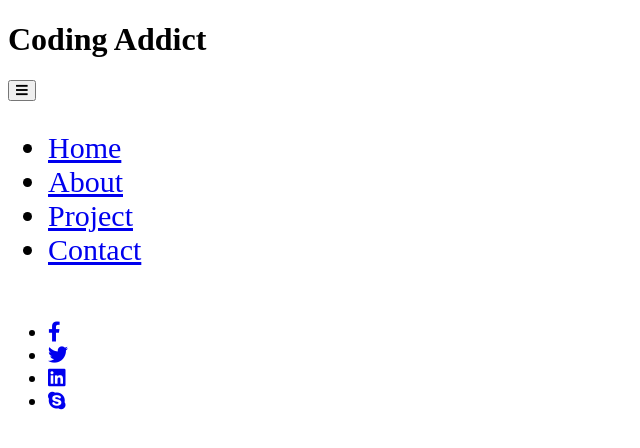
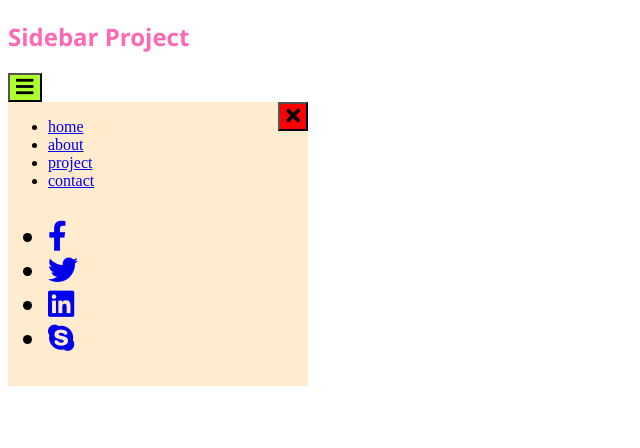
Before and after one commit to somaroy29/todo-app, a plain HTML site: page index.html in a window 1280 px wide. Both pictures are taken after a click on the button 21 px from the left and 90 px from the top of the page. Shown: the whole page, without its empty margins (0-640 px from the left). Drawn offline with Linux system fonts and the light colour scheme.

Commit message:
sidebar-project-with-JS

```diff
--- a/app.js
+++ b/app.js
@@ -1,16 +1,19 @@
-const btn = document.getElementById("btn");
-const inputBox = document.getElementById("input");
-const ul = document.getElementById("ul");
+const toggleBtn=document.querySelector(".sidebar-toggle");
+const closeBtn=document.querySelector(".btn-close");
+const sidebar=document.querySelector(".sidebar");
 
-btn.addEventListener("click", () => {
-  console.log("btn clicked");
-  console.log(inputBox.value);
-  if (inputBox.value != "") {
-    const li = document.createElement("li");
-    li.textContent = inputBox.value;
-    ul.appendChild(li);
-    inputBox.value = "";
-  }
-});
-
-//
+toggleBtn.addEventListener("click",function(){
+    console.log(sidebar.classList); //--just for checking purpose
+    //method:1 -> long method of toggling
+    // if(sidebar.classList.contains("show-sidebar")){
+    //     sidebar.classList.remove("show-sidebar");
+    // }
+    // else{
+    //     sidebar.classList.add("show-sidebar");
+    // }
+    //method:2 -> alternative and short method(one line method)
+    sidebar.classList.toggle("show-sidebar");
+})
+closeBtn.addEventListener("click",function(){
+sidebar.classList.remove("show-sidebar");
+})
--- a/index.html
+++ b/index.html
@@ -4,15 +4,19 @@
     <meta charset="UTF-8">
     <meta http-equiv="X-UA-Compatible" content="IE=edge">
     <meta name="viewport" content="width=device-width, initial-scale=1.0">
+    <title>sidebar</title>
+    <link rel="stylesheet" href="style.css">
     <link rel="stylesheet" href="https://pro.fontawesome.com/releases/v5.10.0/css/all.css" integrity="sha384-AYmEC3Yw5cVb3ZcuHtOA93w35dYTsvhLPVnYs9eStHfGJvOvKxVfELGroGkvsg+p" crossorigin="anonymous"/>
-    <link rel="stylesheet" href="style.css">
 </head>
 <body>
-    <h1>Coding Addict</h1>
-    <nav>
-       <div class ="nav-container">
-       <div class="nav-header">
-<button class="nav-toggle"><i class="fas fa-bars"></i>
+    <h2>Sidebar Project</h2>
+    <button class="sidebar-toggle">
+        <i class="fas fa-bars"></i>
+    </button>
+    <aside class="sidebar">
+        <div class="sidebar-header">
+            <button class="btn-close">
+                <i class="fas fa-times"></i>
             </button>
         </div>
         <ul class="links">
@@ -51,8 +55,7 @@
              </a>
          </li>
         </ul>
-    </div>
-    </nav>
-    <script src="test.js"></script>
+    </aside>
+    <script src="app.js"></script>
 </body>
 </html>
--- a/style.css
+++ b/style.css
@@ -1,13 +1,29 @@
-.links{
-    font-size: 30px;
-    text-transform: capitalize;
-    height: 0;
-    overflow: hidden;
-    transition: var(--transition);
+.sidebar{
+    position: fixed;
+    background-color: blanchedalmond;
+    color: #000;
+    height: fit-content;
+    width: 300px;
+    transform: translate(-100%);
 }
 .social-icons{
+    font-size: 30px;
+}
+.btn-close{
     font-size: 20px;
+    background-color: red;
+    position: absolute;
+    right: 0;
 }
-.show-links{
-height: 10rem;
+.sidebar-toggle{
+    font-size: 20px;
+    background-color: greenyellow;
 }
+h2{
+    font-family: 'Segoe UI', Tahoma, Geneva, Verdana, sans-serif;
+    color: hotpink;
+    text-align: left;
+}
+.show-sidebar{
+    transform: translate(0);
+}
```
Also changed, not shown: download.png (added). Lines whose indentation alone changed are shown as unchanged.
